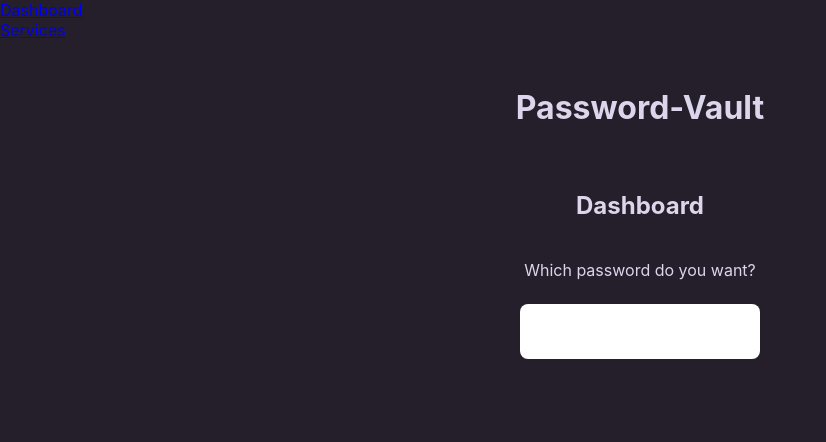
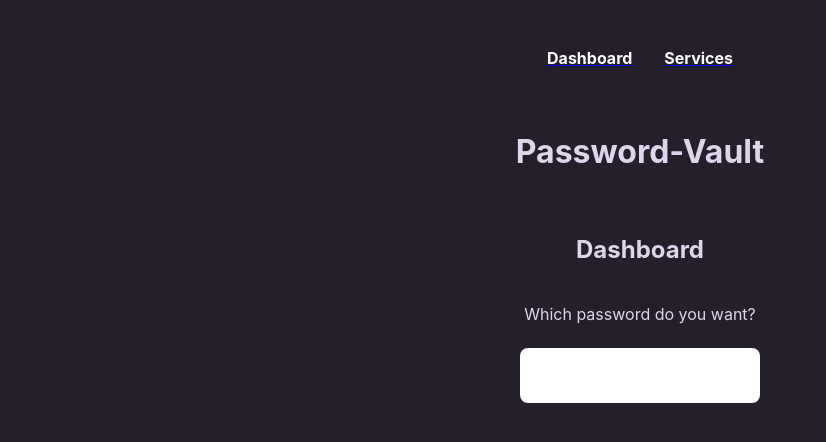
Before and after one commit to ChristianSeelemann/password-vault, a React (Vite) app: page / in a window 1280 px wide. Shown: the top 442 px of the page, without its empty margins (0-826 px from the left). Built offline with nearby package versions, Linux system fonts and the light colour scheme.

Commit message:
💄 Add basic styling to navigation

```diff
--- a/src/app/App.module.css
+++ b/src/app/App.module.css
@@ -4,3 +4,16 @@
   place-content: center;
   text-align: center;
 }
+
+.navigation ul {
+  display: flex;
+  list-style: none;
+  margin: 3rem 4rem 1rem 4rem;
+  justify-content: center;
+}
+
+.navigation li {
+  margin: 0 1rem;
+  color: #fff;
+  font-weight: bold;
+}
--- a/src/app/App.tsx
+++ b/src/app/App.tsx
@@ -6,7 +6,7 @@ import { BrowserRouter as Router, Route, Switch, Link } from 'react-router-dom';
 function App(): JSX.Element {
   return (
     <Router>
-      <nav>
+      <nav className={styles.navigation}>
         <ul>
           <Link to="/">
             <li>Dashboard</li>
```
